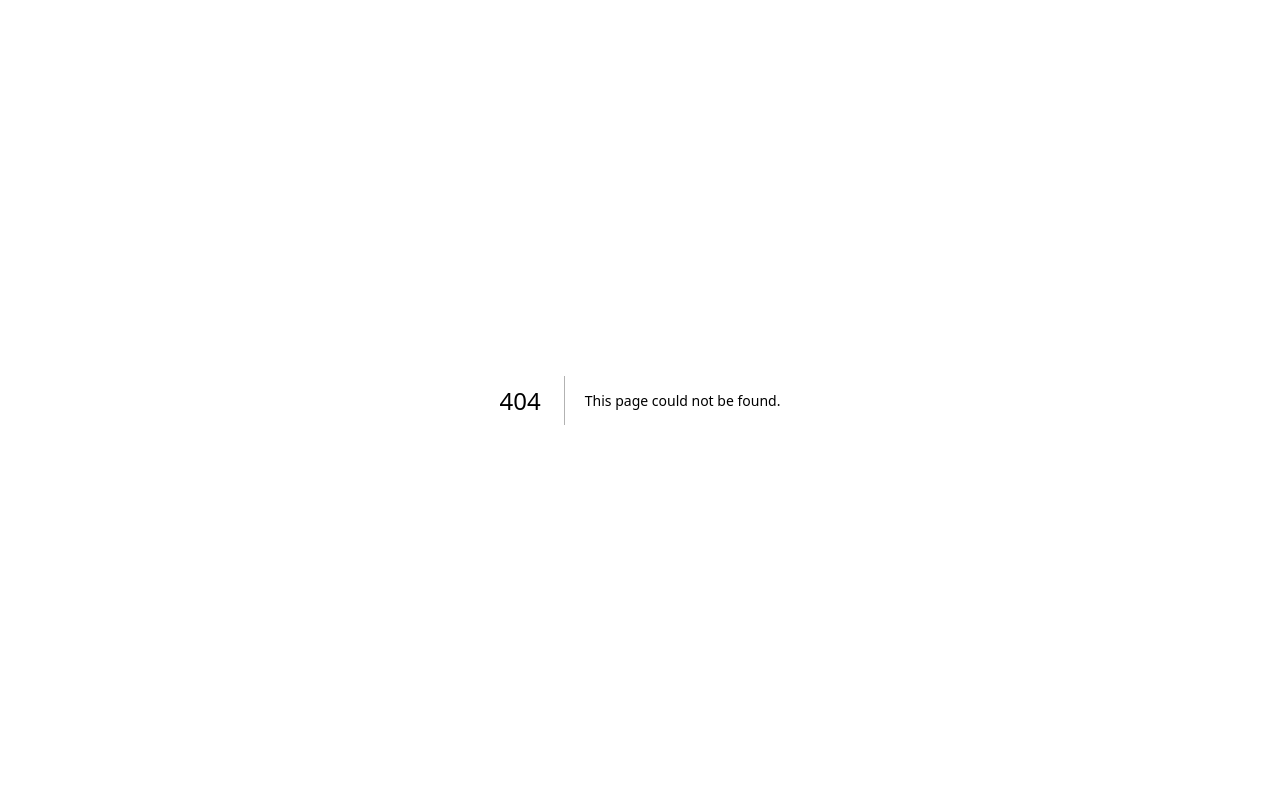
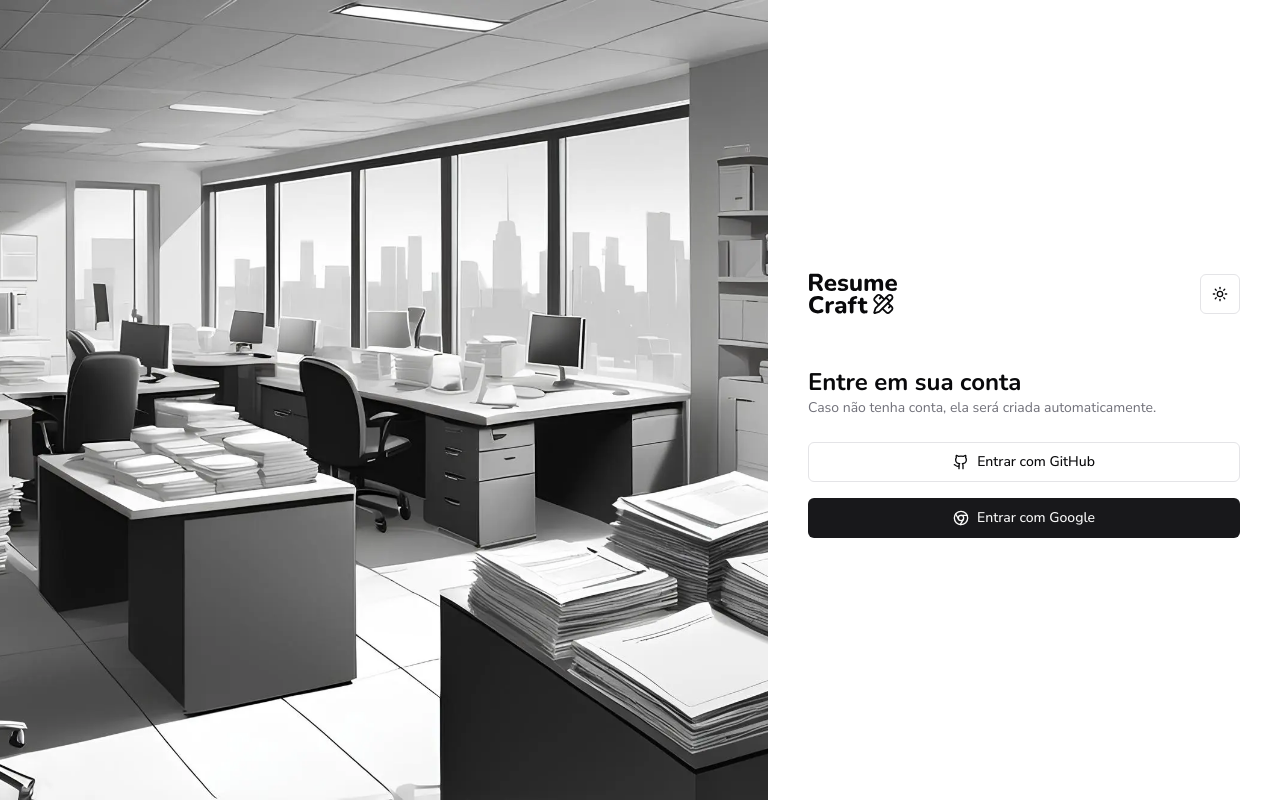
Before and after one commit to thiago-suzuki/next-resume-craft, a Next.js app: page /auth/login in a window 1280 px wide. Before the commit this address had no page. Built offline with nearby package versions, Linux system fonts and the light colour scheme.

Commit message:
feat: add auth.js

```diff
--- a/package.json
+++ b/package.json
@@ -30,6 +30,7 @@
     "clsx": "^2.1.1",
     "lucide-react": "^0.464.0",
     "next": "14.2.5",
+    "next-auth": "^5.0.0-beta.29",
     "next-themes": "^0.3.0",
     "react": "^18",
     "react-dom": "^18",
--- /dev/null
+++ b/src/app/api/auth/[...nextauth]/route.ts
@@ -0,0 +1,3 @@
+import { handlers } from "@/lib/auth"
+
+export const { GET, POST } = handlers
--- /dev/null
+++ b/src/app/auth/login/page.tsx
@@ -0,0 +1,68 @@
+import Image from "next/image";
+import Logo from "@/assets/logo.svg";
+import { ThemeToggle } from "@/components/shared/theme-toggle";
+import { Button } from "@/components/ui/button";
+import { Chrome, Github } from "lucide-react";
+import { signIn } from "@/lib/auth";
+
+type Providers = "github" | "google";
+
+export default function LoginPage() {
+  const handleLogin = async (form: FormData) => {
+    "use server";
+
+    const provider = form.get("provider") as Providers;
+
+    await signIn(provider, { redirectTo: "/dashboard/resumes" });
+  };
+
+  return (
+    <div className="grid grid-cols-[1.5fr,1fr] h-screen">
+      <aside>
+        <Image
+          width={1000}
+          height={800}
+          src="/images/auth-bg.webp"
+          alt="Escritório com vários currículos espalhados por todas as mesas."
+          className="w-full h-full object-cover"
+          quality={100}
+        />
+      </aside>
+
+      <form className="p-10 flex justify-center flex-col" action={handleLogin}>
+        <div className="flex items-center justify-between mb-10">
+          <Logo className="max-w-[90px]" />
+
+          <ThemeToggle />
+        </div>
+
+        <h1 className="text-2xl font-title font-bold">Entre em sua conta</h1>
+        <p className="text-sm text-muted-foreground">
+          Caso não tenha conta, ela será criada automaticamente.
+        </p>
+
+        <div className="flex flex-col gap-4 mt-6">
+          <Button
+            variant="outline"
+            className="w-full gap-2"
+            type="submit"
+            name="provider"
+            value="github"
+          >
+            <Github size={20} />
+            Entrar com GitHub
+          </Button>
+          <Button
+            className="w-full gap-2"
+            type="submit"
+            name="provider"
+            value="google"
+          >
+            <Chrome size={20} />
+            Entrar com Google
+          </Button>
+        </div>
+      </form>
+    </div>
+  );
+}
--- a/src/app/dashboard/(layout)/layout.tsx
+++ b/src/app/dashboard/(layout)/layout.tsx
@@ -3,12 +3,15 @@ import Logo from "@/assets/logo.svg"
 import { NavItems } from "@/components/pages/dashboard/nav-items";
 import { UserDropdown } from "@/components/pages/dashboard/user-dropdown";
 import { ThemeToggle } from "@/components/shared/theme-toggle";
+import { auth } from "@/lib/auth";
 
 type DashboardLayoutProps = {
     children: ReactNode;
 }
 
-export default function DashboardLayout({ children }: DashboardLayoutProps) {
+export default async function DashboardLayout({ children }: DashboardLayoutProps) {
+    const session = await auth()
+
     return (
         <div className="w-full h-screen overflow-hidden grid grid-cols-[300px,1fr]">
             <aside className="w-full h-full flex flex-col items-center border-r border-muted">
@@ -19,7 +22,7 @@ export default function DashboardLayout({ children }: DashboardLayoutProps) {
                 <NavItems />
 
                 <div className="w-full mt-auto border-t border-muted px-3 py-4 flex items-center justify-between gap-2">
-                    <UserDropdown />
+                    <UserDropdown user={session?.user} />
                     <ThemeToggle />
                 </div>
             </aside>
--- a/src/components/pages/dashboard/user-dropdown.tsx
+++ b/src/components/pages/dashboard/user-dropdown.tsx
@@ -1,3 +1,5 @@
+"use client"
+
 import { Button } from "@/components/ui/button";
 import {
   DropdownMenu,
@@ -8,20 +10,37 @@ import {
 import { Avatar, AvatarFallback, AvatarImage } from "@/components/ui/avatar";
 import Link from "next/link";
 import { LogOut, SquareUser } from "lucide-react";
+import { User } from "next-auth";
+import { signOut } from "next-auth/react";
 
-export const UserDropdown = () => {
+type UserDropdownProps = {
+  user?: User;
+};
+
+export const UserDropdown = ({ user }: UserDropdownProps) => {
+  if (!user) return null;
+
+  const initials = user?.name
+    ?.split(" ")
+    ?.slice(0, 2)
+    .map((name) => name[0])
+    .join("");
+
   return (
     <DropdownMenu>
       <DropdownMenuTrigger asChild>
         <Button variant="ghost" className="w-full gap-2 justify-start px-2">
           <Avatar className="w-7 h-7 block">
-            <AvatarImage src="https://github.com/thiago-suzuki.png" />
-            <AvatarFallback>TS</AvatarFallback>
+            <AvatarImage src={user.image ?? ""} />
+            <AvatarFallback>{initials}</AvatarFallback>
           </Avatar>
-          <p>Thiago Suzuki</p>
+          <p>{user.name}</p>
         </Button>
       </DropdownMenuTrigger>
-      <DropdownMenuContent align="center" className="w-[var(--radix-dropdown-menu-trigger-width)]">
+      <DropdownMenuContent
+        align="center"
+        className="w-[var(--radix-dropdown-menu-trigger-width)]"
+      >
         <Link passHref href="/dashboard/account">
           <DropdownMenuItem className="gap-2">
             <SquareUser size={16} />
@@ -29,7 +48,10 @@ export const UserDropdown = () => {
           </DropdownMenuItem>
         </Link>
 
-        <DropdownMenuItem className="gap-2 text-red-500">
+        <DropdownMenuItem
+          className="gap-2 text-red-500"
+          onClick={() => signOut({ callbackUrl: "/auth/login" })}
+        >
           <LogOut size={16} />
           Sair
         </DropdownMenuItem>
--- /dev/null
+++ b/src/lib/auth.ts
@@ -0,0 +1,16 @@
+import NextAuth from "next-auth";
+import GitHub from "next-auth/providers/github"
+import Google from "next-auth/providers/google"
+
+export const { handlers, signIn, signOut, auth } = NextAuth({
+    providers: [GitHub, Google],
+    pages: {
+        newUser: "/",
+        signIn: "/auth/login",
+    },
+    callbacks: {
+        authorized: async ({ auth }) => {
+            return !!auth;
+        },
+    },
+});
--- /dev/null
+++ b/src/middleware.ts
@@ -0,0 +1,5 @@
+export { auth as middleware } from "@/lib/auth";
+
+export const config = {
+  matcher: ["/dashboard/:path*"],
+};
```
Also changed, not shown: public/images/auth-bg.webp (added).
